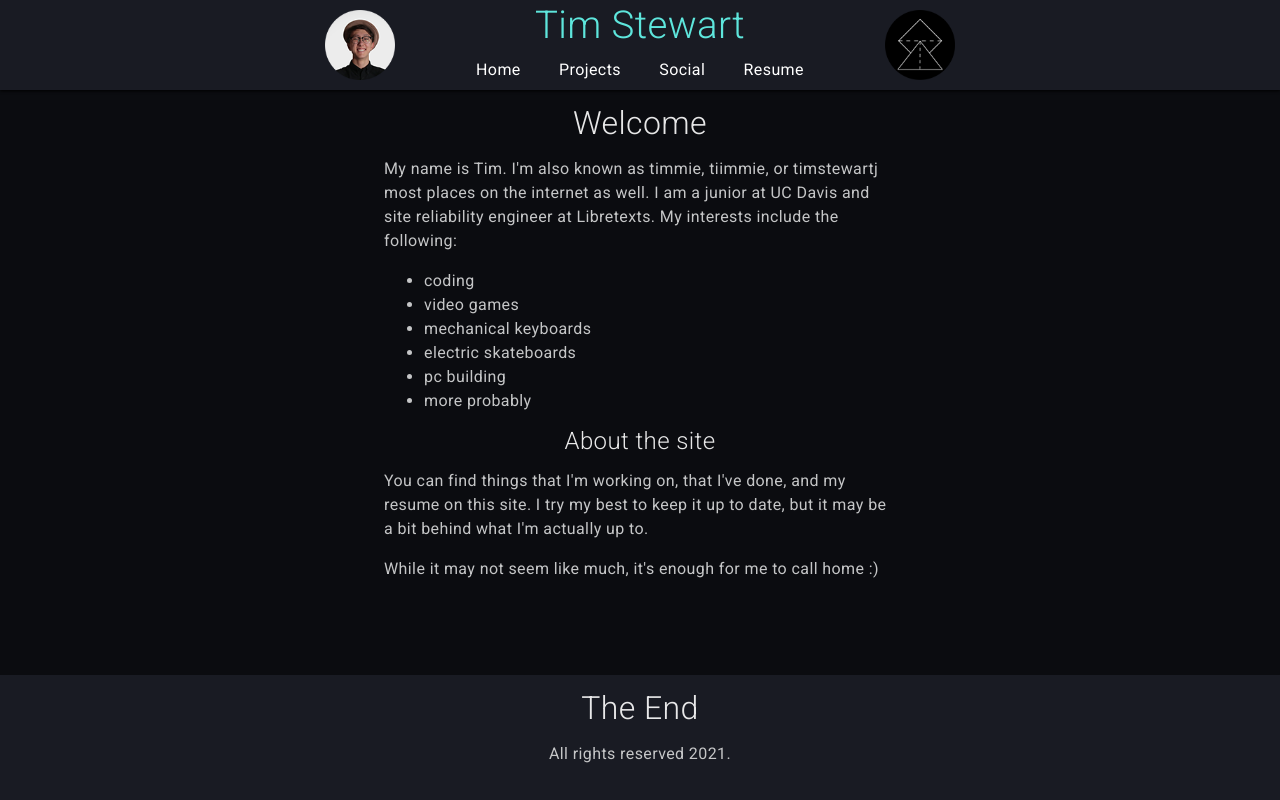
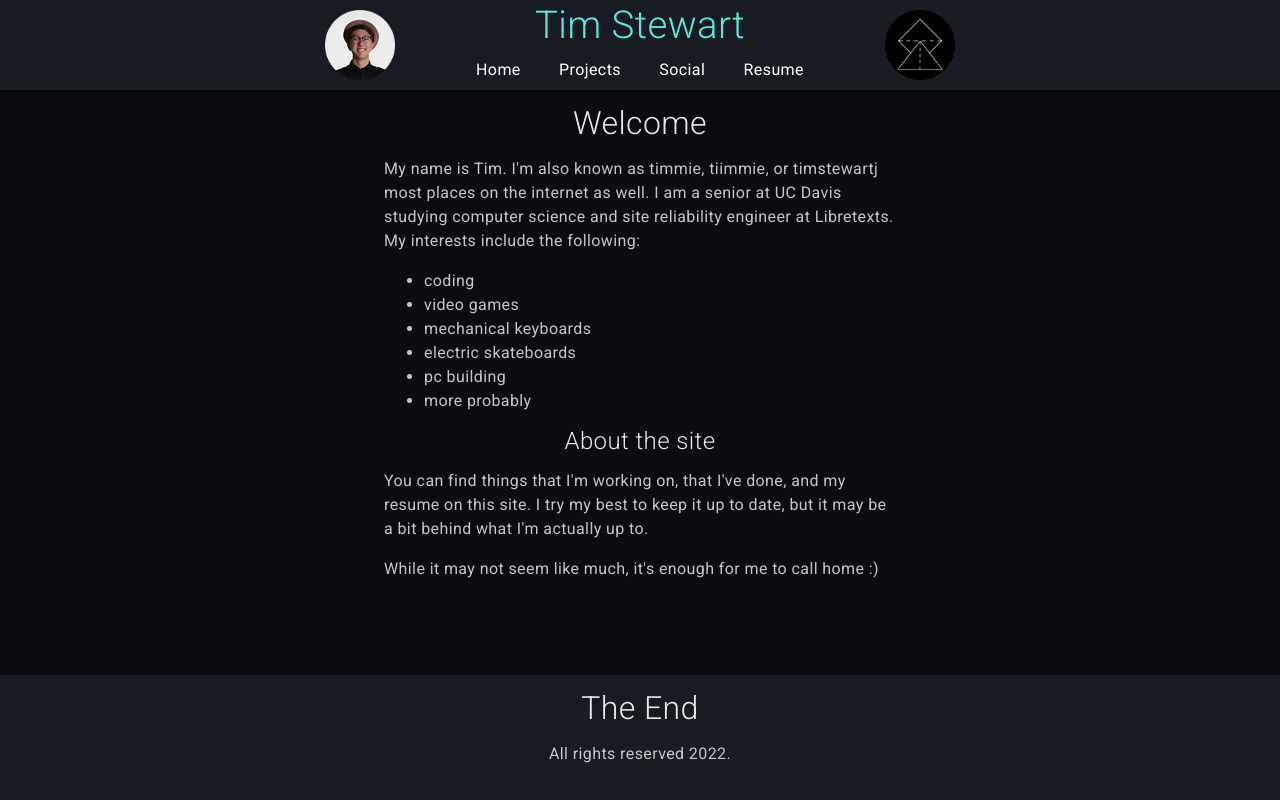
Before and after one commit to TimStewartJ/personal-site, a Flask app: page / in a window 1280 px wide. Run offline with Flask 2, Linux system fonts and the light colour scheme.

Commit message:
small updates

```diff
--- a/templates/index.html
+++ b/templates/index.html
@@ -4,8 +4,8 @@
         <h1>Welcome</h1>
         <p>
             My name is Tim. I'm also known as timmie, tiimmie, or timstewartj
-            most places on the internet as well. I am a junior at UC
-            Davis and site reliability engineer at Libretexts. My interests include the following:
+            most places on the internet as well. I am a senior at UC Davis studying computer science
+            and site reliability engineer at Libretexts. My interests include the following:
 			<ul>
 				<li>coding</li>
 				<li>video games</li>
--- a/templates/layout.html
+++ b/templates/layout.html
@@ -45,7 +45,7 @@ The fixed header
 
 <div class="footer">
 	<h1>The End</h1>
-	<p>All rights reserved 2021.</p>
+	<p>All rights reserved 2022.</p>
 </div>
 
 </div>
```
Also changed, not shown: 1 other file.
